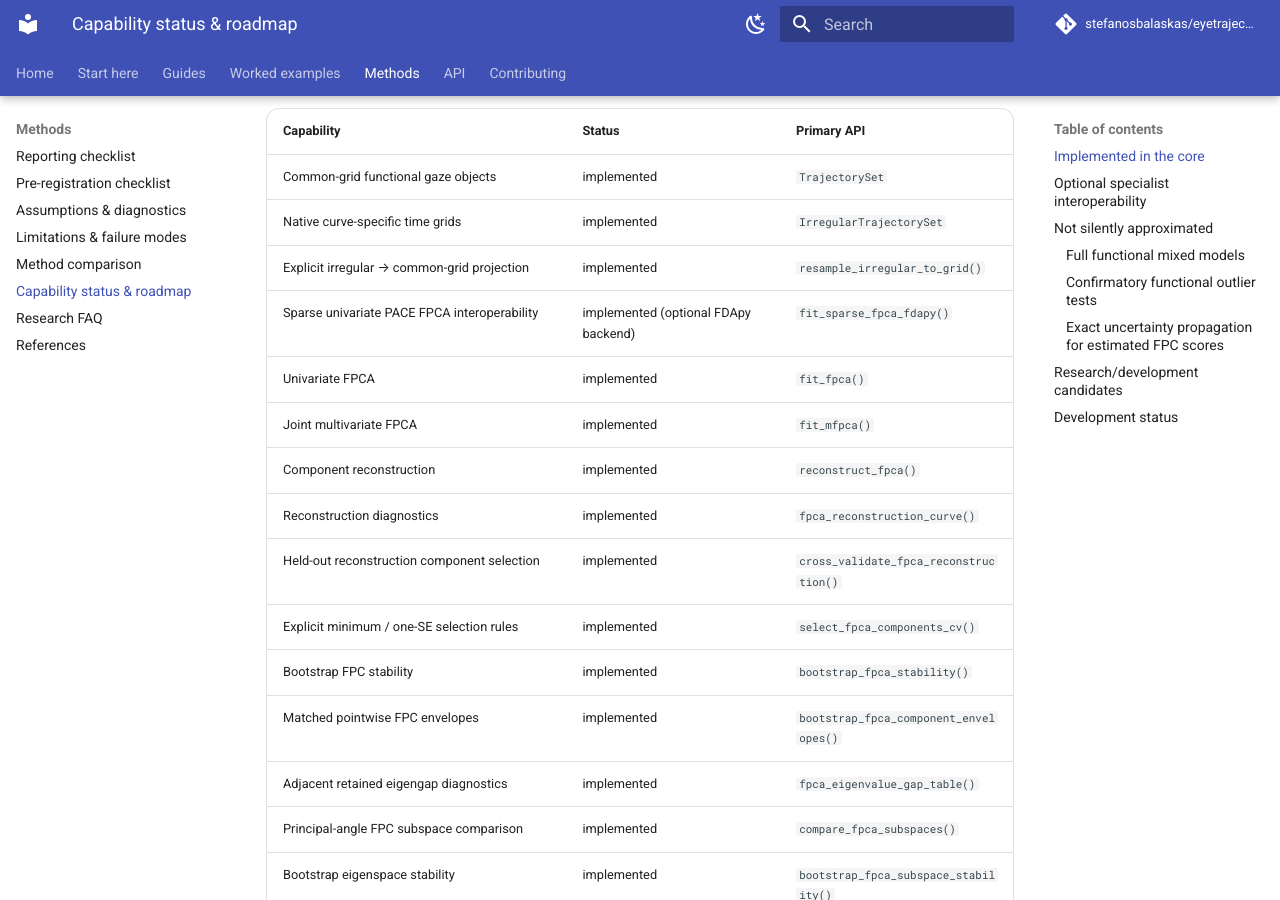
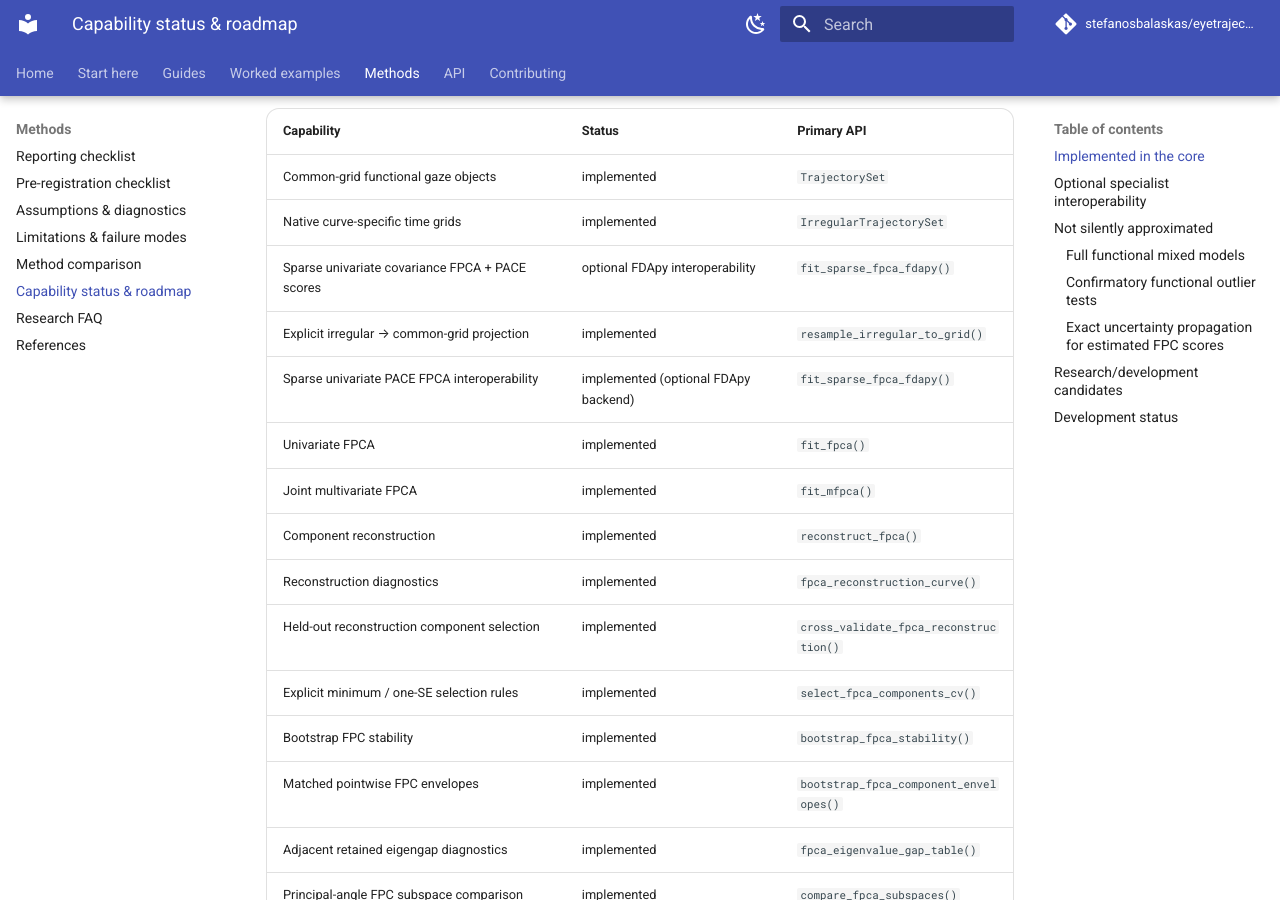
Before and after one commit to stefanosbalaskas/eyetrajectoriespy, an MkDocs documentation site: the page built from docs/methods/status-roadmap.md, in a window 1280 px wide and 900 px high, scrolled down 343 px. Built offline with MkDocs 1.6.1 and Material for MkDocs 9.7.7, drawn with Linux system fonts in a browser that asks for light colours; comment, search, counter and statistics services are not loaded.

Commit message:
Update capability roadmap for sparse PACE support

```diff
--- a/docs/methods/status-roadmap.md
+++ b/docs/methods/status-roadmap.md
@@ -10,6 +10,7 @@ This page distinguishes implemented scientific contracts from optional interoper
 |---|---|---|
 | Common-grid functional gaze objects | implemented | `TrajectorySet` |
 | Native curve-specific time grids | implemented | `IrregularTrajectorySet` |
+| Sparse univariate covariance FPCA + PACE scores | optional FDApy interoperability | `fit_sparse_fpca_fdapy()` |
 | Explicit irregular → common-grid projection | implemented | `resample_irregular_to_grid()` |
 | Sparse univariate PACE FPCA interoperability | implemented (optional FDApy backend) | `fit_sparse_fpca_fdapy()` |
 | Univariate FPCA | implemented | `fit_fpca()` |
```
